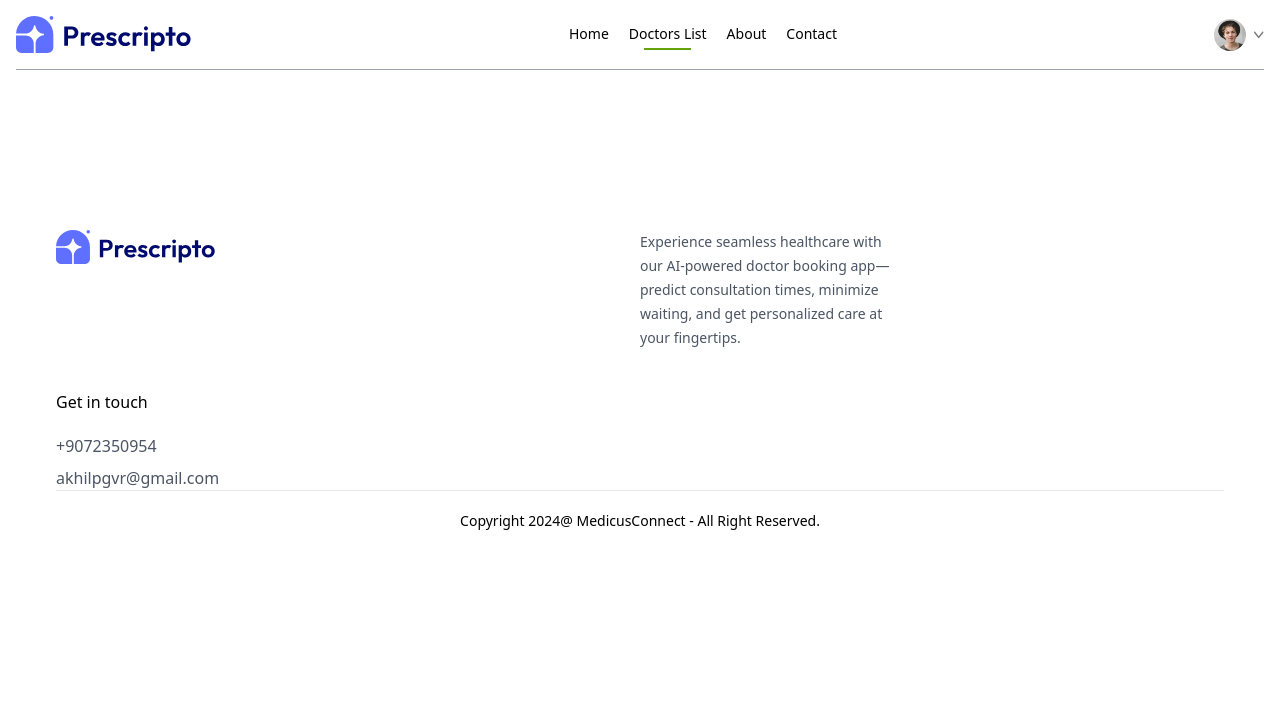
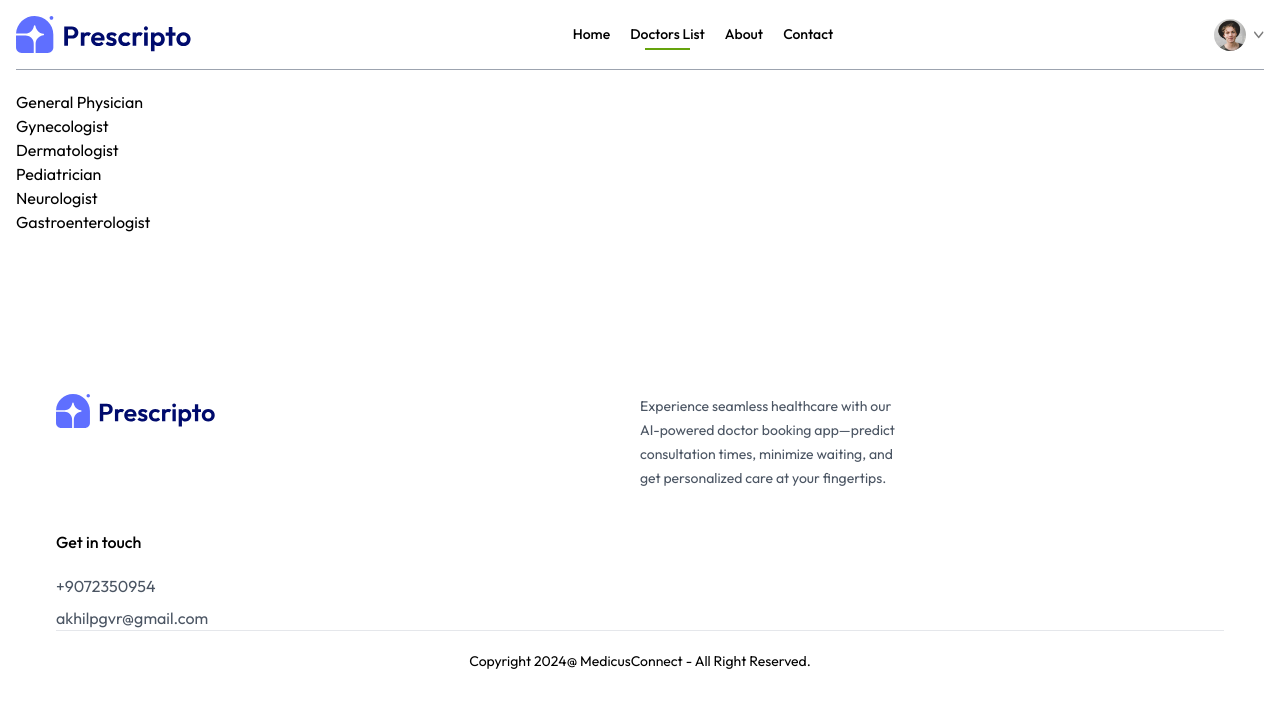
Before and after one commit to akhilpgvr/medicusConnect, a React (Vite) app: page /doctors in a window 1280 px wide. Shown: the top 708 px of the page. Built offline with nearby package versions, Linux system fonts and the light colour scheme.

Commit message:
added speciality section

```diff
--- a/src/components/NavBar.jsx
+++ b/src/components/NavBar.jsx
@@ -11,7 +11,7 @@ const NavBar = () => {
 
   return (
     <div className='flex items-center justify-between text-sm py-4 mb-5 border-b border-b-gray-400'>
-      <img className='w-44 cursor-pointer' src={assets.logo} alt="" />
+      <img onClick={()=> navigate('/')} className='w-44 cursor-pointer' src={assets.logo} alt="" />
       <ul className='hidden md:flex items-start gap-5 font-medium'>
         <NavLink to='/'>
         <li className='py-1
--- a/src/components/SpecialityMenu.jsx
+++ b/src/components/SpecialityMenu.jsx
@@ -10,7 +10,7 @@ const SpecialityMenu = () => {
       <div className='flex sm:justify-center gap-4 pt-5 w-full overflow-scroll'>
         {
           specialityData.map((item, index)=>(
-            <Link onClick={()=> scrollTo(0,0)} className='flex flex-col items-center text-xs cursor-pointer flex-shrink-0 hover:translate-y-[-10px] transition-all duration-500s' key={index} to={'/doctors/${item.speciality}'}>
+            <Link onClick={()=> scrollTo(0,0)} className='flex flex-col items-center text-xs cursor-pointer flex-shrink-0 hover:translate-y-[-10px] transition-all duration-500s' key={index} to={`/doctors/${item.speciality}`}>
               <img className='w-16 sm:w-24 mb-2' src={item.image} alt="" />
               <p>{item.speciality}</p>
             </Link>
--- a/src/index.css
+++ b/src/index.css
@@ -1,7 +1,13 @@
+@import url('https://fonts.googleapis.com/css2?family=Outfit:wght@100..900&display=swap');
+
 @tailwind base;
 @tailwind components;
 @tailwind utilities;
 
+
+*{
+    font-family: Outfit;
+}
 .active hr {
     @apply block
 }
--- a/src/pages/Doctors.jsx
+++ b/src/pages/Doctors.jsx
@@ -1,9 +1,33 @@
-import React from 'react'
+import React, { useContext, useState } from 'react'
+import { useParams } from 'react-router-dom'
+import { AppContext } from '../context/AppContext';
 
 const Doctors = () => {
+
+  const {speciality} = useParams()
+
+  console.log(speciality);
+
+  // const{doctors} = useContext(AppContext)
+  // const[filterDoc, setFilterDoc] = useState([])
+
   return (
+
     <div>
+      <div>
+        <p>General Physician</p>
+        <p>Gynecologist</p>
+        <p>Dermatologist</p>
+        <p>Pediatrician</p>
+        <p>Neurologist</p>
+        <p>Gastroenterologist</p>
+      </div>
 
+      <div>
+        {
+          // filterDoc.map()
+        }
+      </div>
     </div>
   )
 }
```
Also changed, not shown: src/assets/logo.png (added).
